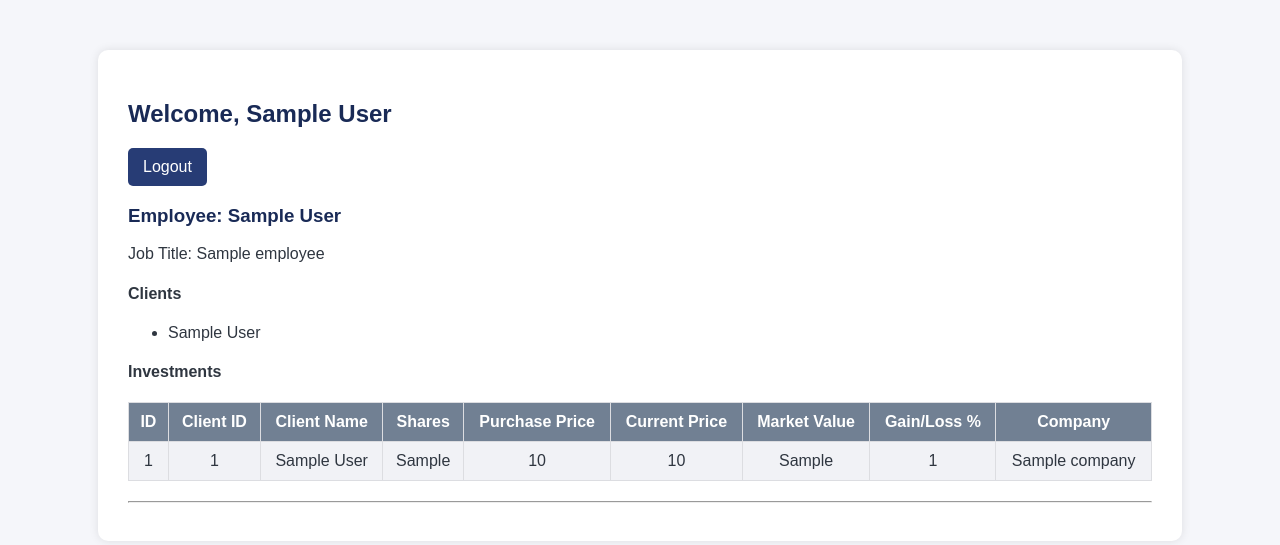
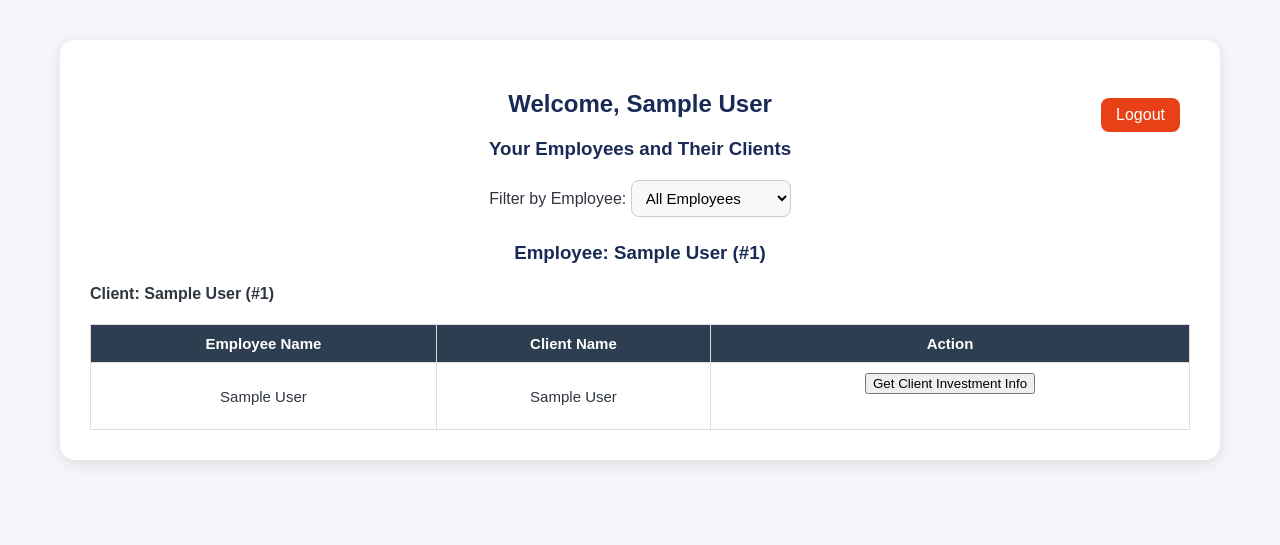
Before and after one commit to lrp2755/622_Database, a Flask app: template templates/manager_dashboard.html in a window 1280 px wide. Shown: the top 545 px of the page. Run offline with Flask 3, Linux system fonts and the light colour scheme; the template is opened without the code that fills it: most values are stand-ins (such as "Sample title", 1, 10 or a date in 2020).

Commit message:
temporary commit while fixing ui issues

```diff
--- a/app.py
+++ b/app.py
@@ -2,8 +2,9 @@ from flask import Flask, render_template, request, redirect, url_for, session, f
 from werkzeug.security import check_password_hash
 from database import SessionLocal, engine
 from models import Base, Employee, Client, Investment, Company
+from flask import Flask, render_template, redirect, url_for, request, session
 
-app = Flask(__name__)
+app = Flask(__name__, static_folder='static', template_folder='templates')
 app.secret_key = "fake_investing_secret"
 
 # Create tables
@@ -77,6 +78,9 @@ def client_dashboard():
 def employee_dashboard():
     if session.get("user_type") != "employee":
         return redirect(url_for("login"))
+    # <-- Security check added here
+    if not session.get("verified"):
+        return redirect(url_for("security_check"))
 
     db = SessionLocal()
     employee = db.query(Employee).get(session["user_id"])
@@ -95,33 +99,121 @@ def employee_dashboard():
 # ----------------------------
 # Manager Dashboard
 # ----------------------------
-@app.route("/manager_dashboard")
+'''@app.route("/manager_dashboard", methods=["GET", "POST"])
 def manager_dashboard():
     if session.get("user_type") != "manager":
         return redirect(url_for("login"))
 
     db = SessionLocal()
     manager = db.query(Employee).get(session["user_id"])
-
-    # Employees under this manager
     employees = db.query(Employee).filter(Employee.manager_id == manager.employee_id).all()
 
-    # Map employee -> clients and investments
-    employee_data = []
+    # Determine if a client has been requested to see investment info
+    requested_client_id = session.get("requested_client_id")
+    verified = session.get("verified", False)
+
+    data = []  # List of (employee, client, investments)
     for emp in employees:
-        clients = db.query(Client).filter(Client.advisor_id == emp.employee_id).all()
-        investments = db.query(Investment).filter(Investment.advisor_id == emp.employee_id).all()
-        for inv in investments:
-            inv.company = db.query(Company).get(inv.company_id)
-        employee_data.append({
-            "employee": emp,
-            "clients": clients,
-            "investments": investments
-        })
+        for client in emp.clients:
+            # By default, no investments visible
+            investments = []
+            if verified and requested_client_id == client.client_id:
+                # Load investments and attach companies
+                investments = db.query(Investment).filter(Investment.client_id == client.client_id).all()
+                for inv in investments:
+                    inv.company = db.query(Company).get(inv.company_id)
+            data.append((emp, client, investments))
 
-    return render_template("manager_dashboard.html",
-                           manager=manager,
-                           employee_data=employee_data)
+    return render_template(
+        "manager_dashboard.html",
+        manager=manager,
+        employees=employees,
+        data=data,
+        verified=verified
+    )
+'''
+@app.route("/manager_dashboard", methods=["GET", "POST"])
+def manager_dashboard():
+    if session.get("user_type") != "manager":
+        return redirect(url_for("login"))
+
+    db = SessionLocal()
+    manager = db.query(Employee).get(session["user_id"])
+    if not manager:
+        return "Manager not found", 404
+
+    employees = db.query(Employee).filter(Employee.manager_id == manager.employee_id).all()
+
+    hierarchy = []
+    for emp in employees:
+        emp_clients = db.query(Client).filter(Client.advisor_id == emp.employee_id).all()
+        clients_list = []
+        for c in emp_clients:
+            # Initialize empty investments; only show when verified
+            c.investments = []
+            clients_list.append({"client": c, "investments": c.investments})
+        hierarchy.append({"employee": emp, "clients": clients_list})
+
+    return render_template(
+        "manager_dashboard.html",
+        manager=manager,
+        employees=employees,
+        hierarchy=hierarchy
+    )
+# ----------------------------
+# Security Check Route
+# ----------------------------
+@app.route("/security_check/<int:client_id>", methods=["GET", "POST"])
+def security_check(client_id):
+    db = SessionLocal()
+
+    if request.method == "POST":
+        password = request.form.get("password")
+        manager = db.query(Employee).get(session["user_id"])
+        if check_password_hash(manager.password_hash, password):
+            session["verified_client_id"] = client_id
+            return redirect(url_for("manager_dashboard"))
+        else:
+            flash("Incorrect password")
+
+    # Only pass client_id to the template
+    return render_template("security_check.html", client_id=client_id)
+
+
+@app.route("/request_client_info/<int:client_id>", methods=["POST"])
+def request_client_info(client_id):
+    if session.get("user_type") != "manager":
+        return redirect(url_for("login"))
+
+    # Redirect to security check with client_id
+    return redirect(url_for("security_check", client_id=client_id))
+
+
+
+@app.route("/view_client_investments")
+def view_client_investments():
+    if not session.get("verified") or "requested_client_id" not in session:
+        return redirect(url_for("manager_dashboard"))
+
+    db = SessionLocal()
+    client_id = session["requested_client_id"]
+    client = db.query(Client).get(client_id)
+
+    # Make sure the manager can only view their own clients
+    manager = db.query(Employee).get(session["user_id"])
+    if client.advisor.manager_id != manager.employee_id:
+        flash("You cannot view this client's data.")
+        return redirect(url_for("manager_dashboard"))
+
+    investments = db.query(Investment).filter(Investment.client_id == client.client_id).all()
+    for inv in investments:
+        inv.company = db.query(Company).get(inv.company_id)
+
+    # Clear the verification/session after viewing
+    session.pop("verified", None)
+    session.pop("requested_client_id", None)
+
+    return render_template("client_investments.html", client=client, investments=investments)
 
 # ----------------------------
 # Logout
--- a/static/style.css
+++ b/static/style.css
@@ -1,3 +1,4 @@
+/* === Base Styles === */
 body {
     font-family: Arial, sans-serif;
     background-color: #f5f6fa;
@@ -6,43 +7,62 @@ body {
     padding: 0;
 }
 
+/* === Container === */
 .container {
-    width: 80%;
-    margin: 50px auto;
-    background: #fff;
+    width: 90%;
+    max-width: 1100px;
+    margin: 40px auto;
+    background-color: #fff;
     padding: 30px;
-    border-radius: 10px;
-    box-shadow: 0 0 10px rgba(0,0,0,0.1);
+    border-radius: 15px;
+    box-shadow: 0 4px 15px rgba(0,0,0,0.1);
 }
 
+/* === Headings === */
 h2, h3 {
     color: #192a56;
+    text-align: center;
+    margin-bottom: 20px;
 }
 
+/* === Forms === */
+form {
+    text-align: center;
+    margin-bottom: 25px;
+}
+
+select {
+    padding: 8px 10px;
+    border-radius: 8px;
+    border: 1px solid #ccc;
+    background-color: #f8f8f8;
+    font-size: 15px;
+}
+
+/* === Tables === */
 table {
     width: 100%;
     border-collapse: collapse;
-    margin-bottom: 20px;
+    margin-top: 15px;
+    font-size: 15px;
 }
 
-table, th, td {
-    border: 1px solid #dcdde1;
+thead {
+    background-color: #2c3e50;
+    color: #fff;
 }
 
 th, td {
-    padding: 10px;
+    border: 1px solid #ddd;
+    padding: 10px 12px;
     text-align: center;
 }
 
-th {
-    background-color: #718093;
-    color: white;
+tr:nth-child(even) {
+    background-color: #f2f2f2;
 }
 
-tr:nth-child(even) {
-    background-color: #f1f2f6;
-}
-
+/* === Buttons & Links === */
 a {
     display: inline-block;
     padding: 10px 15px;
@@ -52,63 +72,43 @@ a {
     border-radius: 5px;
 }
 
-a:hover {
-    background-color: #192a56;
+.logout-btn {
+    float: right;
+    background-color: #e84118;
+    color: white;
+    padding: 8px 15px;
+    border-radius: 8px;
+    text-decoration: none;
+    margin-top: -40px;
+    margin-right: 10px;
 }
 
-input[type=text], input[type=password] {
-    width: 100%;
-    padding: 10px;
-    margin: 8px 0;
-    border-radius: 5px;
-    border: 1px solid #dcdde1;
+.logout-btn:hover {
+    background-color: #c23616;
 }
 
-button {
-    padding: 10px 20px;
-    background-color: #44bd32;
-    color: white;
-    border: none;
-    border-radius: 5px;
-    cursor: pointer;
-}
-
-button:hover {
-    background-color: #4cd137;
-}
-
-/* Login container as a square */
+/* === Login Page === */
+/* === Login Page === */
 .login-container {
-    width: 400px;             /* fixed width */
-    height: 400px;            /* fixed height to make it roughly square */
-    margin: 100px auto;       /* center on screen */
-    background: #fff;
+    width: 400px;                  /* fixed width */
+    height: 400px;                 /* fixed height to make it square */
+    margin: 100px auto;            /* center on page */
+    background-color: #fff;
     padding: 30px;
     border-radius: 15px;
     box-shadow: 0 8px 20px rgba(0,0,0,0.2);
     display: flex;
     flex-direction: column;
-    justify-content: center;  /* center content vertically */
-    align-items: center;      /* center content horizontally */
+    justify-content: center;       /* vertical center */
+    align-items: center;           /* horizontal center */
     text-align: center;
 }
 
-/* Keep input and button styling consistent */
-/* Login Page Square */
-.login-container {
-    width: 400px;
-    height: 400px;
-    margin: 100px auto;
-    background: #fff;
-    padding: 30px;
-    border-radius: 15px;
-    box-shadow: 0 8px 20px rgba(0,0,0,0.2);
-    display: flex;
-    flex-direction: column;
-    justify-content: center;
-    align-items: center;
-    text-align: center;
+.login-container h2 {
+    margin-bottom: 20px;
+    color: #192a56;
 }
+
 .login-container input[type=text],
 .login-container input[type=password] {
     width: 80%;
@@ -116,72 +116,26 @@ button:hover {
     margin: 10px 0;
     border-radius: 5px;
     border: 1px solid #dcdde1;
+    font-size: 15px;
 }
+
 .login-container button {
     padding: 10px 20px;
+    margin-top: 15px;
+    width: 85%;
     background-color: #44bd32;
     color: white;
     border: none;
     border-radius: 5px;
     cursor: pointer;
+    font-size: 16px;
 }
+
 .login-container button:hover {
     background-color: #4cd137;
 }
 
-/* Dashboard enhancements */
-.dashboard-container {
-    max-width: 900px;
-    margin: 40px auto;
-    background: white;
-    padding: 20px;
-    border-radius: 10px;
-    box-shadow: 0 2px 8px rgba(0,0,0,0.2);
+.flash-message {
+    color: red;
+    margin-bottom: 15px;
 }
-
-.client-block, .employee-block {
-    margin-bottom: 20px;
-    padding: 15px;
-    border: 1px solid #dcdde1;
-    border-radius: 8px;
-    background: #fafafa;
-}
-
-.client-block h3, .employee-block h3 {
-    margin: 0 0 10px 0;
-    color: #192a56;
-}
-
-.client-block table, .employee-block table {
-    width: 100%;
-    border-collapse: collapse;
-    margin-top: 10px;
-}
-
-.client-block th, .employee-block th,
-.client-block td, .employee-block td {
-    border: 1px solid #dcdde1;
-    padding: 8px;
-}
-
-.client-block th, .employee-block th {
-    background-color: #718093;
-    color: white;
-}
-
-.client-block tr:nth-child(even), .employee-block tr:nth-child(even) {
-    background-color: #f1f2f6;
-}
-.logout-button {
-    display: inline-block;
-    margin-top: 20px;
-    padding: 8px 16px;
-    background-color: #e84118;
-    color: white;
-    border-radius: 5px;
-    text-decoration: none;
-}
-
-.logout-button:hover {
-    background-color: #c23616;
-}
--- a/templates/manager_dashboard.html
+++ b/templates/manager_dashboard.html
@@ -1,55 +1,91 @@
 <!DOCTYPE html>
-<html>
+<html lang="en">
 <head>
+    <meta charset="UTF-8">
     <title>Manager Dashboard</title>
     <link rel="stylesheet" href="{{ url_for('static', filename='style.css') }}">
 </head>
 <body>
     <div class="container">
         <h2>Welcome, {{ manager.first_name }} {{ manager.last_name }}</h2>
-        <a href="{{ url_for('logout') }}">Logout</a>
+        <a href="{{ url_for('logout') }}" class="logout-btn">Logout</a>
 
-        {% for data in employee_data %}
-        <h3>Employee: {{ data.employee.first_name }} {{ data.employee.last_name }}</h3>
-        <p>Job Title: {{ data.employee.job_title }}</p>
+        <h3>Your Employees and Their Clients</h3>
 
-        <h4>Clients</h4>
-        <ul>
-            {% for client in data.clients %}
-            <li>{{ client.first_name }} {{ client.last_name }}</li>
+        <form method="get" action="{{ url_for('manager_dashboard') }}">
+            <label for="employee_filter">Filter by Employee:</label>
+            <select name="employee_id" id="employee_filter" onchange="this.form.submit()">
+                <option value="">All Employees</option>
+                {% for emp in employees %}
+                    <option value="{{ emp.employee_id }}" {% if request.args.get('employee_id') == emp.employee_id|string %}selected{% endif %}>
+                        {{ emp.first_name }} {{ emp.last_name }} (#{{ emp.employee_id }})
+                    </option>
                 {% endfor %}
-        </ul>
+            </select>
+        </form>
 
-        <h4>Investments</h4>
+        {% for emp_group in hierarchy %}
+            <h3>Employee: {{ emp_group[employee].first_name }} {{ emp_group[employee].last_name }} (#{{ emp_group[employee].employee_id }})</h3>
+            {% for client_group in emp_group.clients %}
+                <div class="client-block">
+                    <h4>Client: {{ client_group[client].first_name }} {{ client_group[client].last_name }} (#{{ client_group[client].client_id }})</h4>
                     <table>
+                        <thead>
                             <tr>
-                <th>ID</th>
-                <th>Client ID</th>
+                                <th>Employee Name</th>
                                 <th>Client Name</th>
+                                <th>Action</th>
+                            </tr>
+                        </thead>
+                        <tbody>
+                            <tr>
+                                <td>{{ emp_group[employee].first_name }} {{ emp_group[employee].last_name }}</td>
+                                <td>{{ client_group[client].first_name }} {{ client_group[client].last_name }}</td>
+                                <td>
+                                    {% if session.get('verified_client_id') == client_group[client].client_id %}
+                                        <em>Verified — Investments Shown Below</em>
+                                    {% else %}
+                                        <form method="post" action="{{ url_for('request_client_info', client_id=client.client_id) }}">
+                                            <button type="submit">Get Client Investment Info</button>
+                                        </form>
+                                    {% endif %}
+                                </td>
+                            </tr>
+                        </tbody>
+                    </table>
+
+                    {% if session.get('verified_client_id') == client_group[client].client_id %}
+                        <table>
+                            <thead>
+                                <tr>
+                                    <th>Company</th>
                                     <th>Shares</th>
                                     <th>Purchase Price</th>
                                     <th>Current Price</th>
                                     <th>Market Value</th>
                                     <th>Gain/Loss %</th>
-                <th>Company</th>
                                 </tr>
-            {% for investment in data.investments %}
+                            </thead>
+                            <tbody>
+                                {% for inv in client_group[investments] %}
                                     <tr>
-                <td>{{ investment.investment_id }}</td>
-                <td>{{ investment.client_id }}</td>
-                <td>{{ investment.client.first_name }} {{ investment.client.last_name }}</td>
-                <td>{{ investment.shares_purchased }}</td>
-                <td>{{ investment.purchase_price_per_share }}</td>
-                <td>{{ investment.current_price }}</td>
-                <td>{{ investment.market_value }}</td>
-                <td>{{ investment.gain_loss_percent }}</td>
-                <td>{{ investment.company.company_name if investment.company else "N/A" }}</td>
+                                        <td>{{ inv.company.company_name if inv.company else "N/A" }}</td>
+                                        <td>{{ inv.shares_purchased }}</td>
+                                        <td>${{ "%.2f"|format(inv.purchase_price_per_share) }}</td>
+                                        <td>${{ "%.2f"|format(inv.current_price) }}</td>
+                                        <td>${{ "%.2f"|format(inv.market_value) }}</td>
+                                        <td style="color: {% if inv.gain_loss_percent >= 0 %}green{% else %}red{% endif %};">
+                                            {{ "%.2f"|format(inv.gain_loss_percent) }}%
+                                        </td>
                                     </tr>
+                                {% endfor %}
+                            </tbody>
+                        </table>
+                    {% endif %}
+                </div>
+            {% endfor %}
         {% else %}
-            <tr><td colspan="8">No investments found</td></tr>
-            {% endfor %}
-        </table>
-        <hr>
+            <p>No employees found.</p>
         {% endfor %}
     </div>
 </body>
```
Also changed, not shown: templates/client_dashboard.html (+16 -7 lines), templates/employee_dashboard.html (+31 -10 lines), templates/login.html (+8 -7 lines), templates/security_check.html (added, +28 -0 lines), fake_investing.db, 1 other file. Lines whose indentation alone changed are shown as unchanged.
